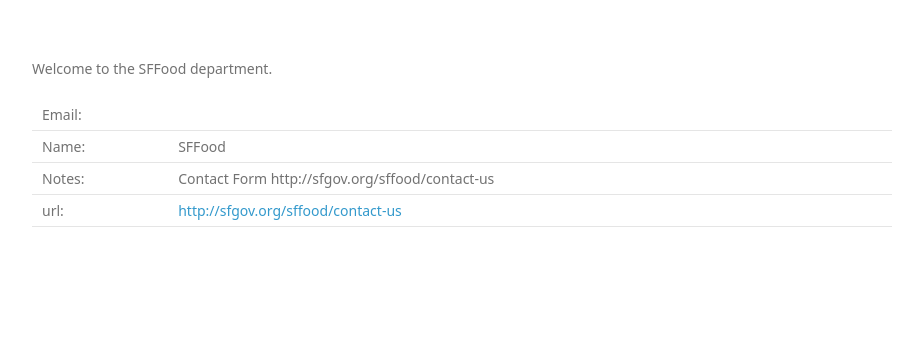
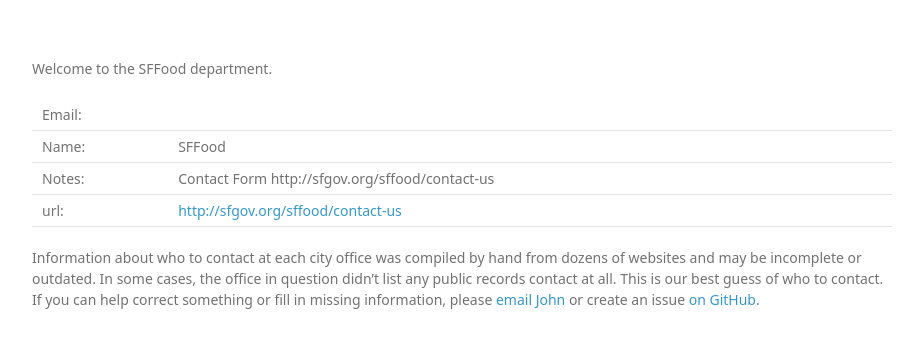
Before and after one commit to cowlicks/sunshine, a Flask app: page /department/SFFood in a window 1280 px wide. Shown: the top 348 px of the page, without its empty margins (178-1101 px from the left). Run offline with Flask 2, Linux system fonts and the light colour scheme.

Commit message:
Textwrap blurb and put it in content block.

```diff
--- a/app/templates/department.html
+++ b/app/templates/department.html
@@ -26,8 +26,13 @@
   </tr>
 </table>
 
+<p>
+  Information about who to contact at each city office was compiled by hand
+  from dozens of websites and may be incomplete or outdated. In some cases, the
+  office in question didn’t list any public records contact at all. This is our
+  best guess of who to contact. If you can help correct something or fill in
+  missing information, please <a href='mailto:jds@riseup.net'>email John</a> or
+  create an issue <a href='https://github.com/cowlicks/sunshine'>on GitHub</a>.
+</p>
+
 {% endblock %}
-
-<p>
-  Information about who to contact at each city office was compiled by hand from dozens of websites and may be incomplete or outdated. In some cases, the office in question didn’t list any public records contact at all. This is our best guess of who to contact. If you can help correct something or fill in missing information, please <a href='mailto:jds@riseup.net'>email John</a> or (even better) create a pull request or issue <a href='https://github.com/cowlicks/sunshine'>on GitHub</a>.
-</p>
```
